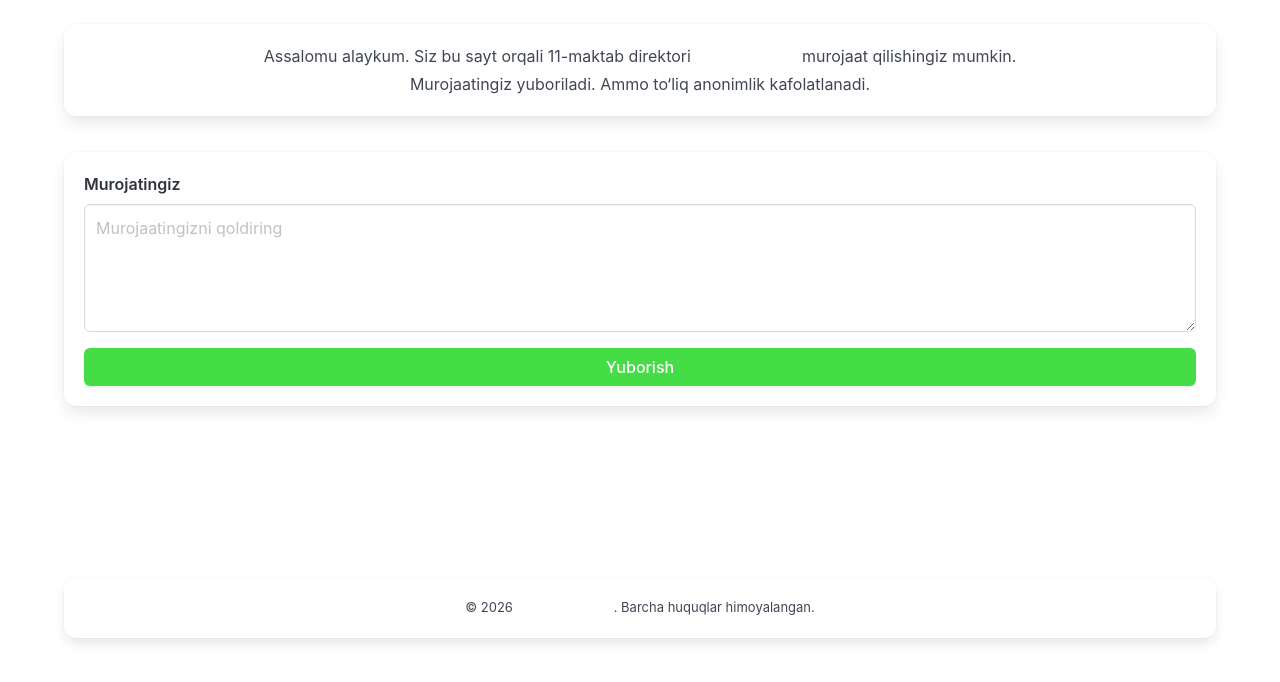
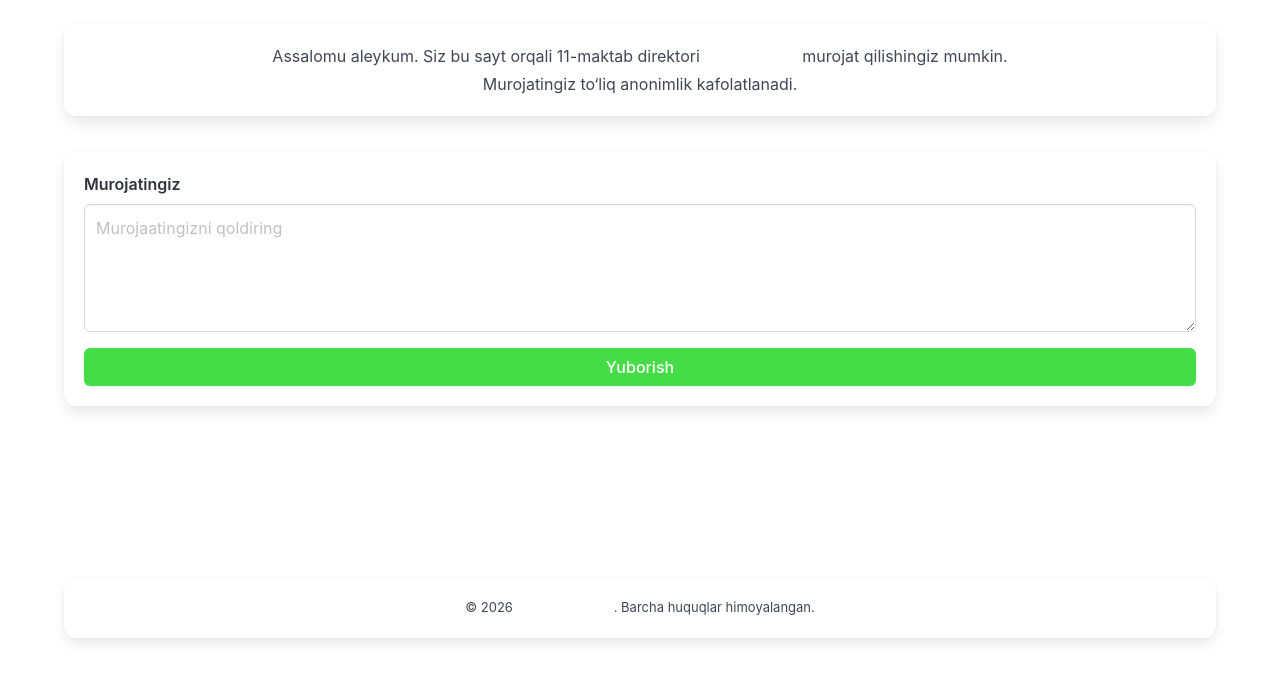
Before and after one commit to karimovdev09/Murojat, a plain HTML site: page index.html in a window 1280 px wide. Drawn offline with nearby package versions, Linux system fonts and the light colour scheme.

Commit message:
oxirgi yangilanish

```diff
--- a/index.html
+++ b/index.html
@@ -18,13 +18,13 @@
             <div class="column">
                 <div class="box">
                     <p class="has-text-centered ">
-                        Assalomu alaykum. Siz bu sayt orqali
-                        11-maktab direktori <span class="has-text-white">O.Bayliyev ga</span> murojaat
+                        Assalomu aleykum. Siz bu sayt orqali
+                        11-maktab direktori <span class="has-text-white">O.Bayliev ga</span> murojat
                         qilishingiz mumkin.
                     </p>
 
                     <p class="has-text-centered mt-1">
-                        Murojaatingiz yuboriladi. Ammo to‘liq anonimlik
+                        Murojatingiz to‘liq anonimlik
                         kafolatlanadi.
                     </p>
                 </div>
```
